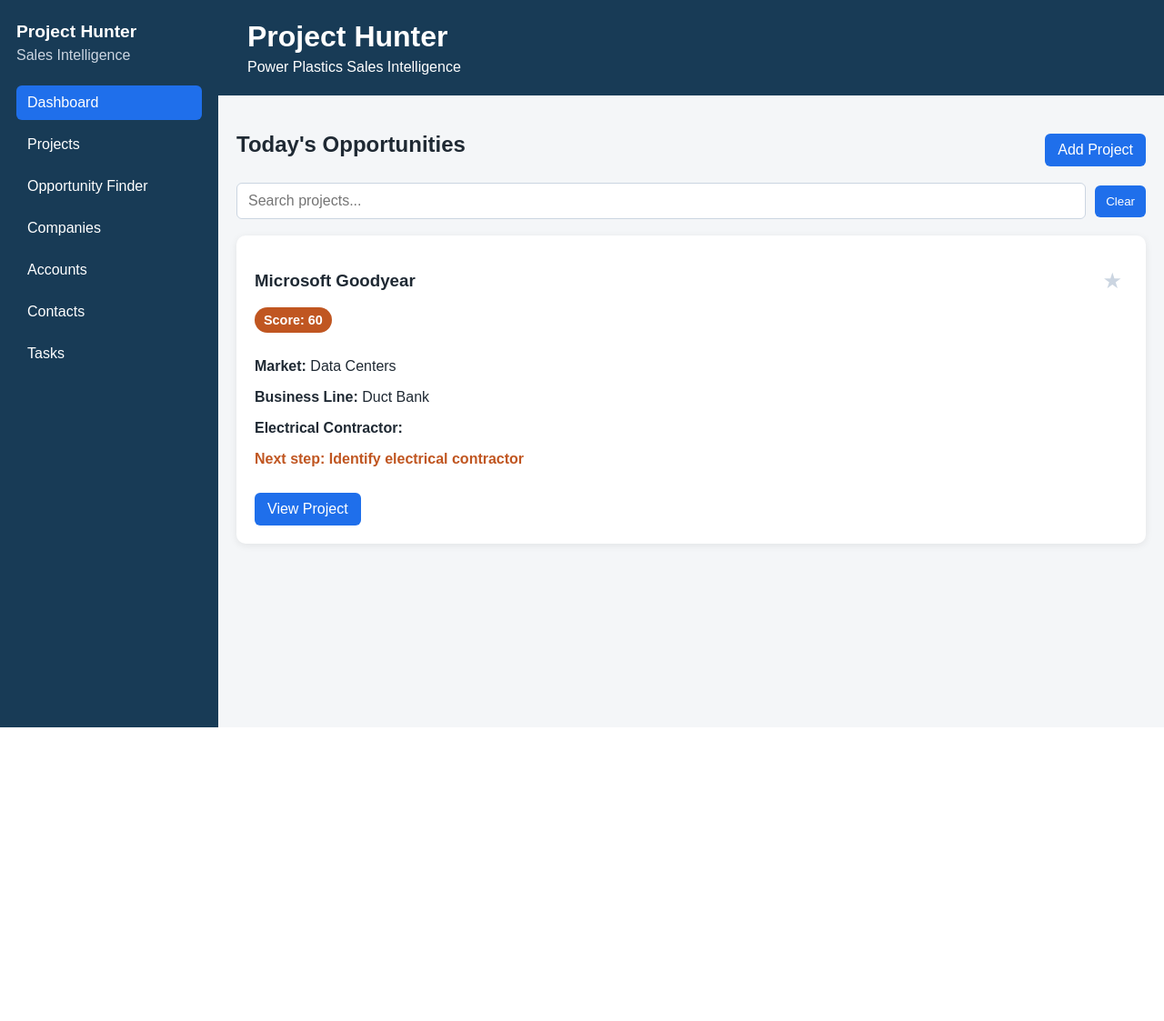
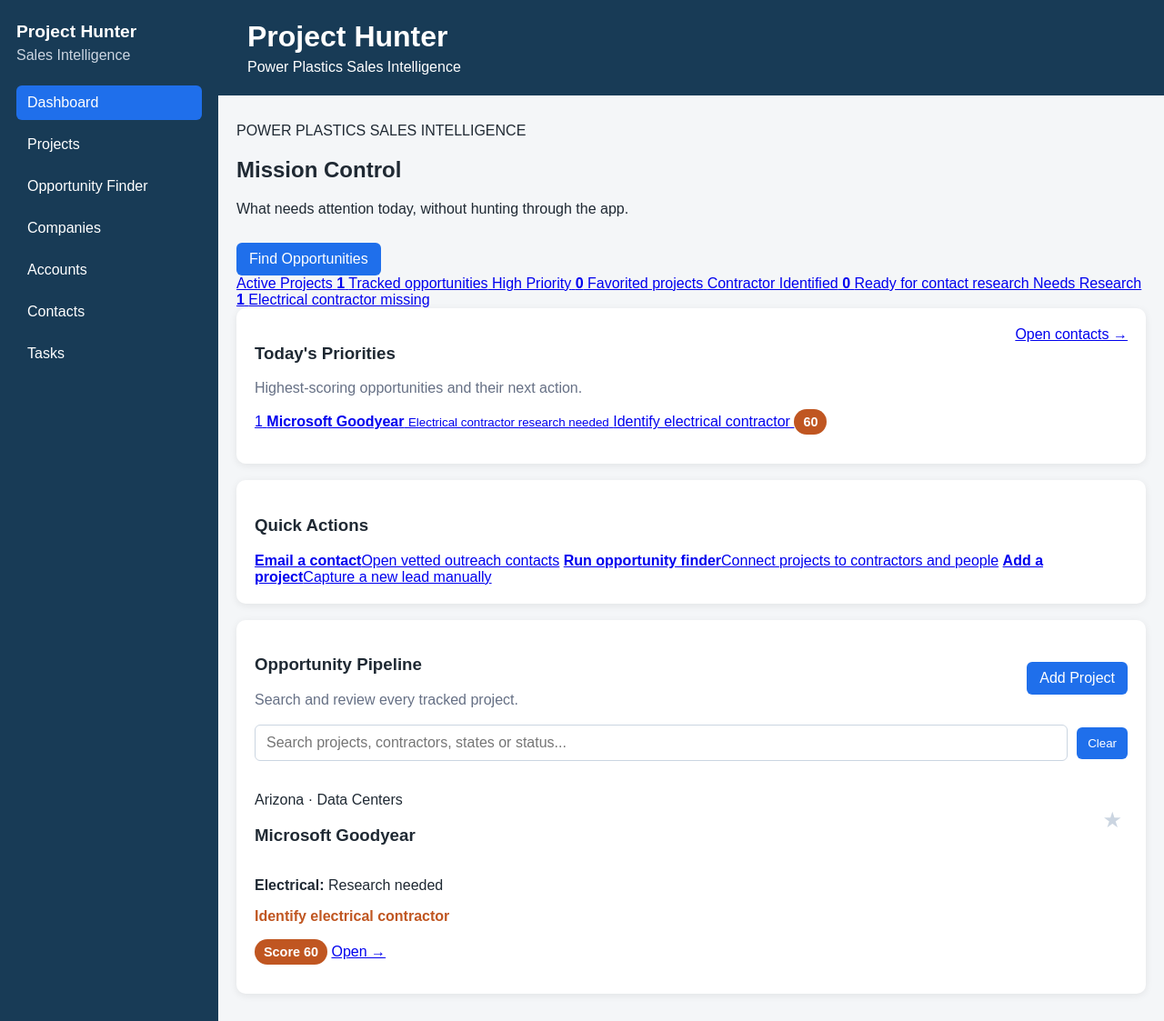
Before and after one commit to NickPowerPlastics/ProjectHunter, a Flask app: page / in a window 1280 px wide. Shown: the whole page at 91% size. Before the commit the page ends 800 px from the top, so only its background shows below. Run offline with Flask 3, Linux system fonts and the light colour scheme.

Commit message:
Build Sprint 1 Mission Control dashboard

```diff
--- a/ProjectHunter-main/templates/index.html
+++ b/ProjectHunter-main/templates/index.html
@@ -1,61 +1,129 @@
 {% extends "base.html" %}
 {% block content %}
+{% set ns = namespace(favorites=0, contractor_ready=0, research_needed=0) %}
+{% for project in projects %}
+    {% if project.favorite %}{% set ns.favorites = ns.favorites + 1 %}{% endif %}
+    {% if project.electrical_contractor %}{% set ns.contractor_ready = ns.contractor_ready + 1 %}{% else %}{% set ns.research_needed = ns.research_needed + 1 %}{% endif %}
+{% endfor %}
+
+<section class="mission-hero">
+    <div>
+        <p class="eyebrow">POWER PLASTICS SALES INTELLIGENCE</p>
+        <h2>Mission Control</h2>
+        <p>What needs attention today, without hunting through the app.</p>
+    </div>
+    <a class="button" href="{{ url_for('discover_projects_page') }}">Find Opportunities</a>
+</section>
+
+<section class="metric-grid" aria-label="Mission Control metrics">
+    <a class="metric-card" href="{{ url_for('home') }}">
+        <span class="metric-label">Active Projects</span>
+        <strong>{{ projects|length }}</strong>
+        <span>Tracked opportunities</span>
+    </a>
+    <a class="metric-card" href="{{ url_for('home') }}">
+        <span class="metric-label">High Priority</span>
+        <strong>{{ ns.favorites }}</strong>
+        <span>Favorited projects</span>
+    </a>
+    <a class="metric-card metric-good" href="{{ url_for('discover_projects_page') }}">
+        <span class="metric-label">Contractor Identified</span>
+        <strong>{{ ns.contractor_ready }}</strong>
+        <span>Ready for contact research</span>
+    </a>
+    <a class="metric-card metric-alert" href="{{ url_for('discover_projects_page') }}">
+        <span class="metric-label">Needs Research</span>
+        <strong>{{ ns.research_needed }}</strong>
+        <span>Electrical contractor missing</span>
+    </a>
+</section>
+
+<div class="mission-layout">
+    <section class="card priority-panel">
+        <div class="section-heading-row">
+            <div>
+                <h3>Today's Priorities</h3>
+                <p class="section-subtitle">Highest-scoring opportunities and their next action.</p>
+            </div>
+            <a href="{{ url_for('contacts_page') }}">Open contacts →</a>
+        </div>
+        <div class="priority-list">
+            {% for project in projects[:6] %}
+            <a class="priority-item" href="{{ url_for('project_details', project_id=project.id) }}">
+                <span class="priority-rank">{{ loop.index }}</span>
+                <span class="priority-copy">
+                    <strong>{{ project.name }}</strong>
+                    <small>{{ project.electrical_contractor or 'Electrical contractor research needed' }}</small>
+                </span>
+                <span class="priority-action">{{ project.next_action or 'Review opportunity' }}</span>
+                <span class="score-badge {{ 'score-green' if (project.score if project.score is defined else 0) >= 80 else 'score-orange' if (project.score if project.score is defined else 0) >= 50 else 'score-red' }}">{{ project.score if project.score is defined else 0 }}</span>
+            </a>
+            {% else %}
+            <p>No projects have been added yet.</p>
+            {% endfor %}
+        </div>
+    </section>
+
+    <aside class="card quick-actions-panel">
+        <h3>Quick Actions</h3>
+        <a class="quick-action" href="{{ url_for('contacts_page') }}"><strong>Email a contact</strong><span>Open vetted outreach contacts</span></a>
+        <a class="quick-action" href="{{ url_for('discover_projects_page') }}"><strong>Run opportunity finder</strong><span>Connect projects to contractors and people</span></a>
+        <a class="quick-action" href="{{ url_for('add_project') }}"><strong>Add a project</strong><span>Capture a new lead manually</span></a>
+    </aside>
+</div>
+
+<section class="card project-browser">
     <div class="dashboard-header-row">
-    <h2>Today's Opportunities</h2>
+        <div>
+            <h3>Opportunity Pipeline</h3>
+            <p class="section-subtitle">Search and review every tracked project.</p>
+        </div>
         <a class="button" href="{{ url_for('add_project') }}">Add Project</a>
     </div>
 
     <div class="search-box">
-    <input type="text" id="project-search" placeholder="Search projects..." aria-label="Search projects">
+        <input type="text" id="project-search" placeholder="Search projects, contractors, states or status..." aria-label="Search projects">
         <button type="button" id="clear-search" class="small-button">Clear</button>
     </div>
 
-{% if has_favorites %}
-<div class="card favorites-section">
-    <h3>Favorites</h3>
+    <div id="project-list" class="pipeline-grid">
+        {% for project in projects %}
+        <article class="project-tile" data-search="{{ project.name }} {{ project.developer }} {{ project.general_contractor }} {{ project.electrical_contractor }} {{ project.state }} {{ project.market }} {{ project.status }}">
+            <div class="project-card-header">
+                <div>
+                    <p class="eyebrow">{{ project.state }} · {{ project.market }}</p>
+                    <h3>{{ project.name }}</h3>
                 </div>
-{% endif %}
-
-<div id="project-list">
-    {% for project in projects %}
-    <div class="card project-card" data-search="{{ project.name }} {{ project.developer }} {{ project.general_contractor }} {{ project.electrical_contractor }} {{ project.state }} {{ project.market }} {{ project.status }}">
-        <div class="project-card-header">
-            <h3>{{ project.name }}</h3>
                 <form method="post" action="{{ url_for('toggle_favorite', project_id=project.id) }}">
                     <button class="favorite-button{% if project.favorite %} active{% endif %}" type="submit" aria-label="Toggle favorite">★</button>
                 </form>
             </div>
-        <span class="score-badge {{ 'score-green' if (project.score if project.score is defined else 0) >= 80 else 'score-orange' if (project.score if project.score is defined else 0) >= 50 else 'score-red' }}">Score: {{ project.score if project.score is defined else 0 }}</span>
-        <p><strong>Market:</strong> {{ project.market }}</p>
-        <p><strong>Business Line:</strong> {{ project.business_line }}</p>
-        <p><strong>Electrical Contractor:</strong> {{ project.electrical_contractor }}</p>
-        <p class="status">Next step: {{ project.next_action }}</p>
-        <a class="button" href="{{ url_for('project_details', project_id=project.id) }}">View Project</a>
+            <p><strong>Electrical:</strong> {{ project.electrical_contractor or 'Research needed' }}</p>
+            <p class="status">{{ project.next_action or 'Review opportunity' }}</p>
+            <div class="tile-footer">
+                <span class="score-badge {{ 'score-green' if (project.score if project.score is defined else 0) >= 80 else 'score-orange' if (project.score if project.score is defined else 0) >= 50 else 'score-red' }}">Score {{ project.score if project.score is defined else 0 }}</span>
+                <a href="{{ url_for('project_details', project_id=project.id) }}">Open →</a>
             </div>
+        </article>
         {% endfor %}
     </div>
-
     <div id="no-results" class="no-results" hidden>No matching projects found.</div>
+</section>
 
 <script>
     const searchInput = document.getElementById('project-search');
     const clearButton = document.getElementById('clear-search');
-    const projectCards = Array.from(document.querySelectorAll('.project-card'));
+    const projectCards = Array.from(document.querySelectorAll('.project-tile'));
     const noResults = document.getElementById('no-results');
 
     function filterProjects() {
         const query = searchInput.value.trim().toLowerCase();
         let visibleCount = 0;
-
         projectCards.forEach((card) => {
-            const haystack = card.getAttribute('data-search').toLowerCase();
-            const matches = haystack.includes(query);
+            const matches = card.getAttribute('data-search').toLowerCase().includes(query);
             card.style.display = matches ? '' : 'none';
-            if (matches) {
-                visibleCount += 1;
-            }
+            if (matches) visibleCount += 1;
         });
-
         noResults.hidden = visibleCount !== 0;
     }
 
```
Lines whose indentation alone changed are shown as unchanged.
